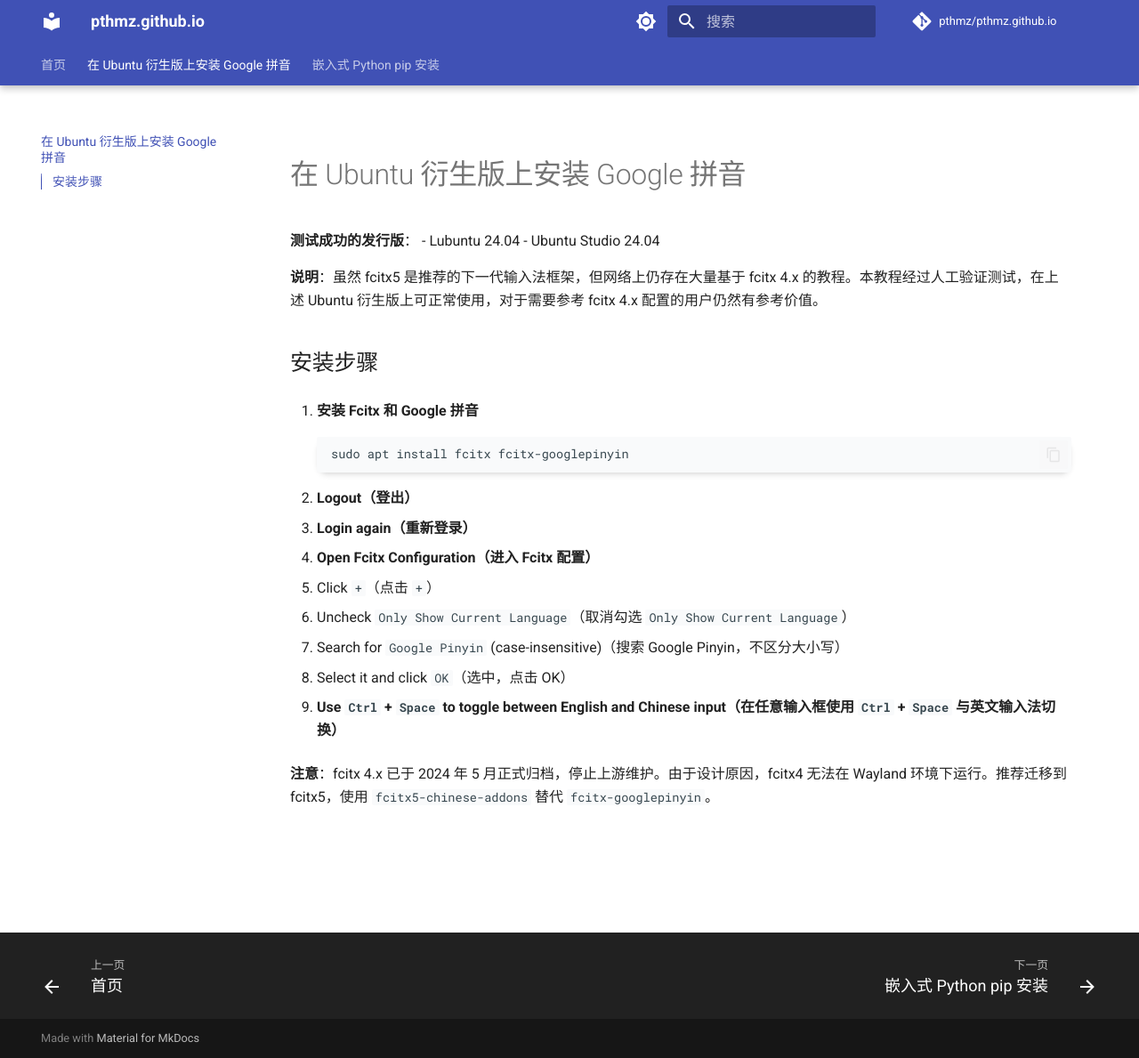
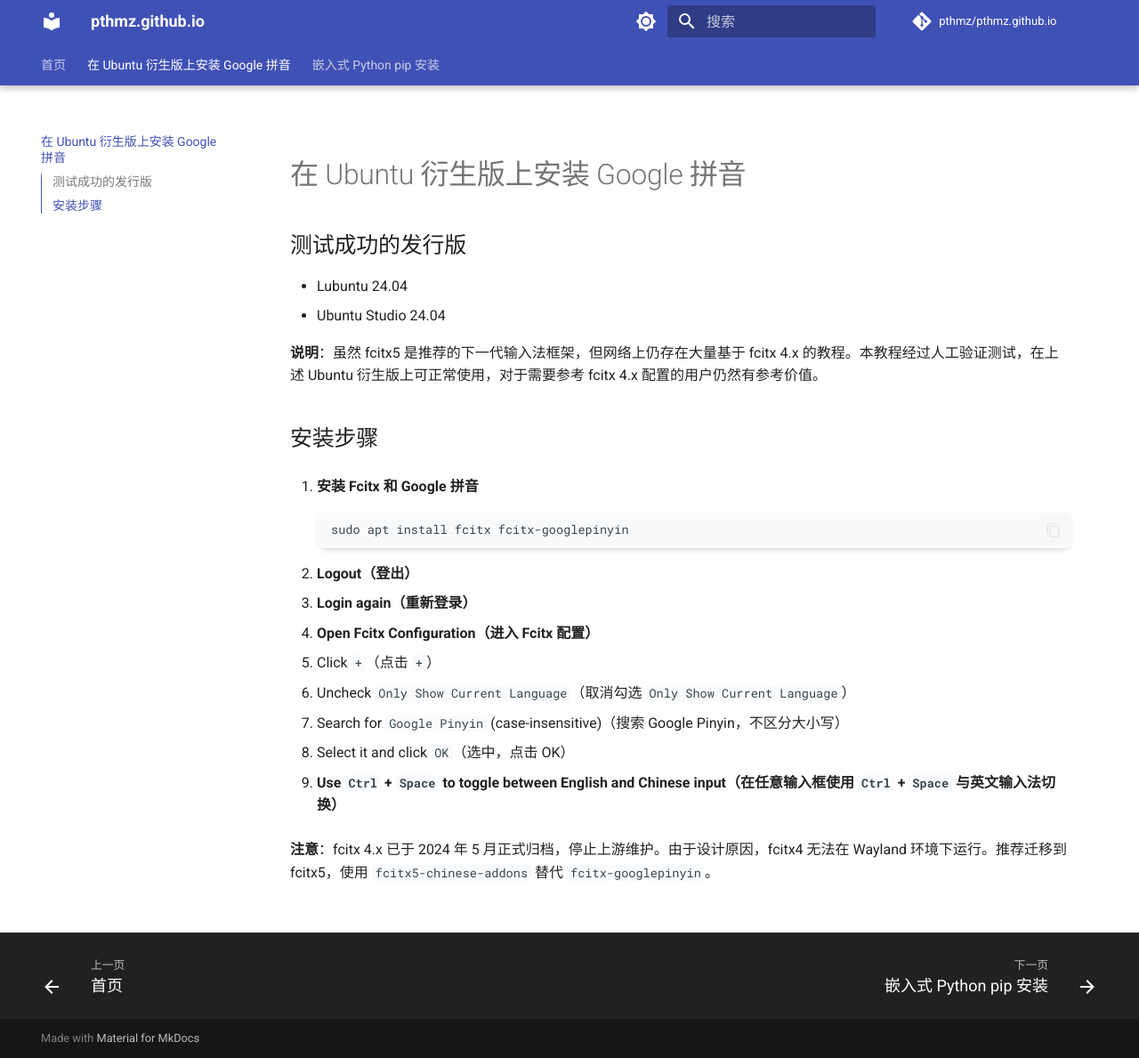
Before and after one commit to pthmz/pthmz.github.io, an MkDocs documentation site: the page built from docs/blog/google-pinyin-installation-ubuntu-derivatives.md, in a window 1280 px wide and 1189 px high. Shown: the whole window at 89% size. Built offline with MkDocs 1.6.1 and Material for MkDocs 9.7.7, drawn with Linux system fonts in a browser that asks for light colours; comment, search, counter and statistics services are not loaded.

```diff
--- a/docs/blog/google-pinyin-installation-ubuntu-derivatives.md
+++ b/docs/blog/google-pinyin-installation-ubuntu-derivatives.md
@@ -4,7 +4,8 @@ categories: os
 ---
 # 在 Ubuntu 衍生版上安装 Google 拼音
 
-**测试成功的发行版**：
+## 测试成功的发行版
+
 - Lubuntu 24.04
 - Ubuntu Studio 24.04
 
```
